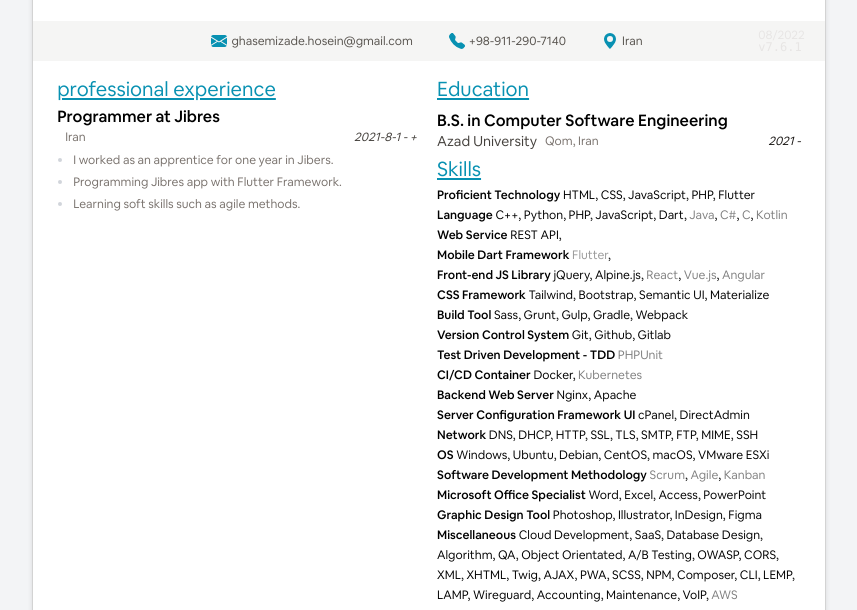
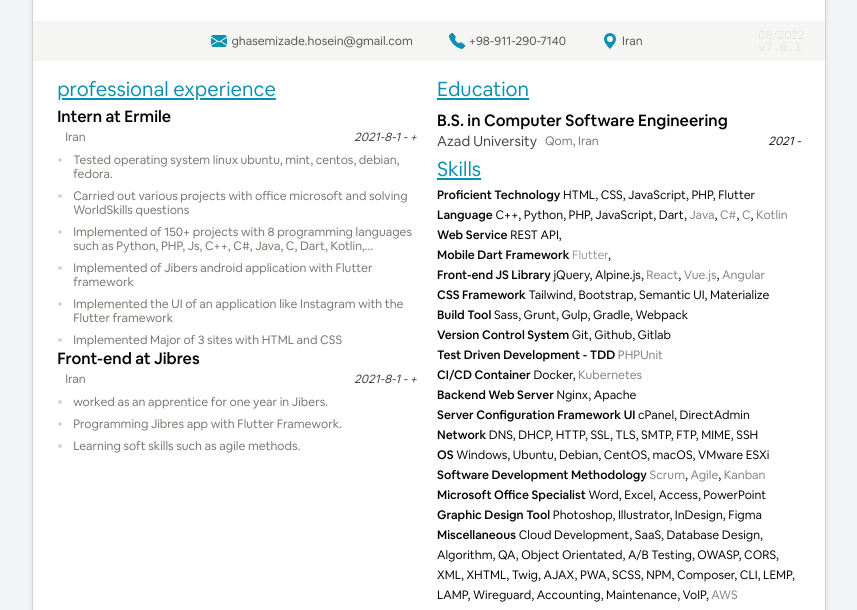
Before and after one commit to ghasemizade/-profession-resume, a website: page index.html in a window 1280 px wide. Shown: the part 174-784 px from the top of the page, without its empty margins (211-1068 px from the left). Drawn offline with Linux system fonts and the light colour scheme.

Commit message:
Update intern at ermile

```diff
--- a/index.html
+++ b/index.html
@@ -117,7 +117,7 @@
         <article class="mb-2">
           <h2 class="text-cyan-600 text-xl leading-6 mb-1 underline underline-offset-2">professional experience</h2>
           <section class="mb-2" itemscope itemtype="https://schema.org/Organization">
-            <h3 class="font-light text-base leading-6">Programmer at Jibres</h3>
+            <h3 class="font-light text-base leading-6">Intern at Ermile</h3>
             <div class="flex items-center">
               <h4 class="flex items-center font-light text-sm leading-4">
                 <a class="block text-stone-700" target="_blank" rel="nofoloow noopener" href="https://jibres.com"
@@ -134,7 +134,31 @@
               </div>
             </div>
             <ul class="list-disc list-outside leading-[14px] text-xs text-gray-300 ml-4" itemprop="description">
-              <li><span class="text-stone-500 mt-2 block">I worked as an apprentice for one year in Jibers.</span></li>
+              <li><span class="text-stone-500 mt-2 block"> Tested operating system linux ubuntu, mint, centos, debian, fedora.</span></li>
+              <li><span class="text-stone-500 mt-2 block">Carried out various projects with office microsoft and solving WorldSkills questions</span></li>
+              <li><span class="text-stone-500 mt-2 block">Implemented of 150+ projects with 8 programming languages such as Python, PHP, Js, C++, C#, Java, C, Dart, Kotlin,...</span></li>
+              <li><span class="text-stone-500 mt-2 block">Implemented of Jibers android application with Flutter framework</span></li>
+              <li><span class="text-stone-500 mt-2 block">Implemented the UI of an application like Instagram with the Flutter framework</span></li>
+              <li><span class="text-stone-500 mt-2 block">Implemented Major of 3 sites with HTML and CSS </span></li>
+            </ul>
+            <h3 class="font-light text-base leading-6">Front-end at Jibres</h3>
+            <div class="flex items-center">
+              <h4 class="flex items-center font-light text-sm leading-4">
+                <a class="block text-stone-700" target="_blank" rel="nofoloow noopener" href="https://jibres.com"
+                  itemprop="url" tabindex="-1"></a>
+              </h4>
+              <div class="grow flex items-center mx-1 text-xs">
+                <div class="px-1 text-stone-500" itemprop="location">Iran</div>
+              </div>
+              <div class="text-xs text-stone-700"></div>
+              <div class="flex items-center text-xs">
+                <div dir="ltr" class="text-stone-700 text-xs italic px-1">
+                  <time datetime="2019-12-06"></time>2021-8-1 - +<time datetime="2022-04"></time>
+                </div>
+              </div>
+            </div>
+            <ul class="list-disc list-outside leading-[14px] text-xs text-gray-300 ml-4" itemprop="description">
+              <li><span class="text-stone-500 mt-2 block">worked as an apprentice for one year in Jibers.</span></li>
               <li><span class="text-stone-500 mt-2 block">Programming Jibres app with Flutter Framework.</span></li>
               <li><span class="text-stone-500 mt-2 block">Learning soft skills such as agile methods.</span></li>
             </ul>
```
Also changed, not shown: 1 other file.
